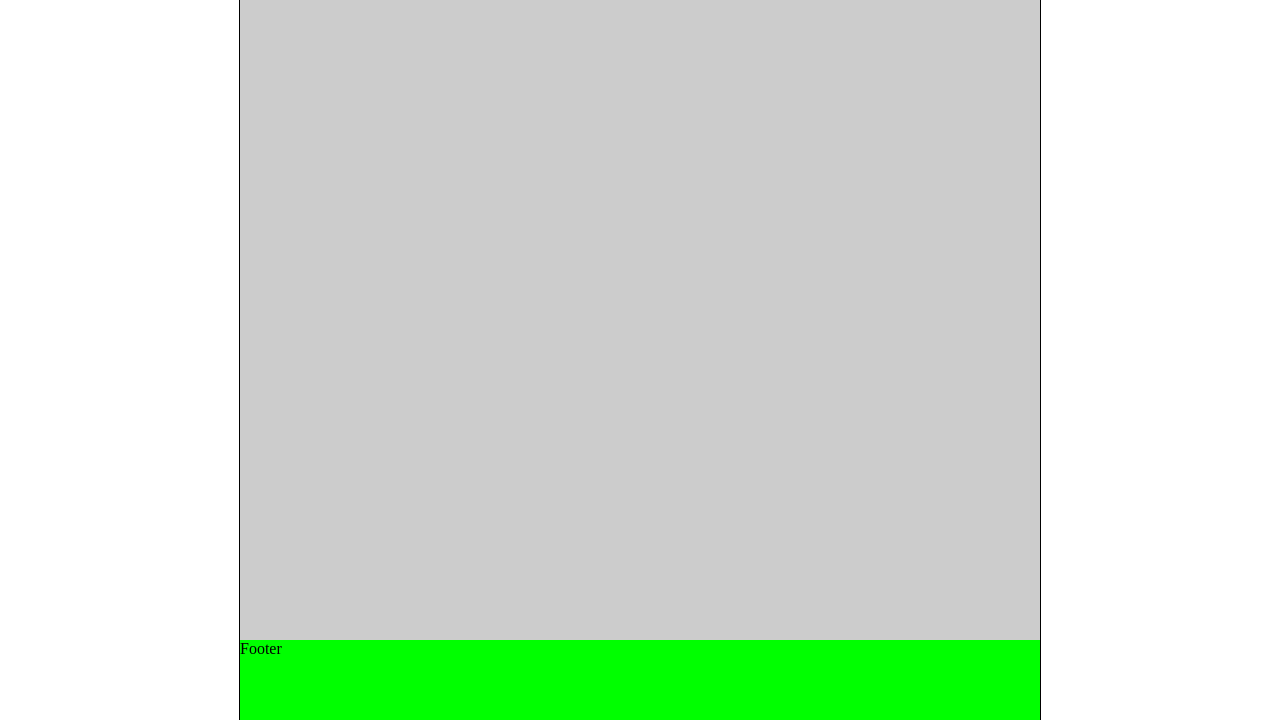
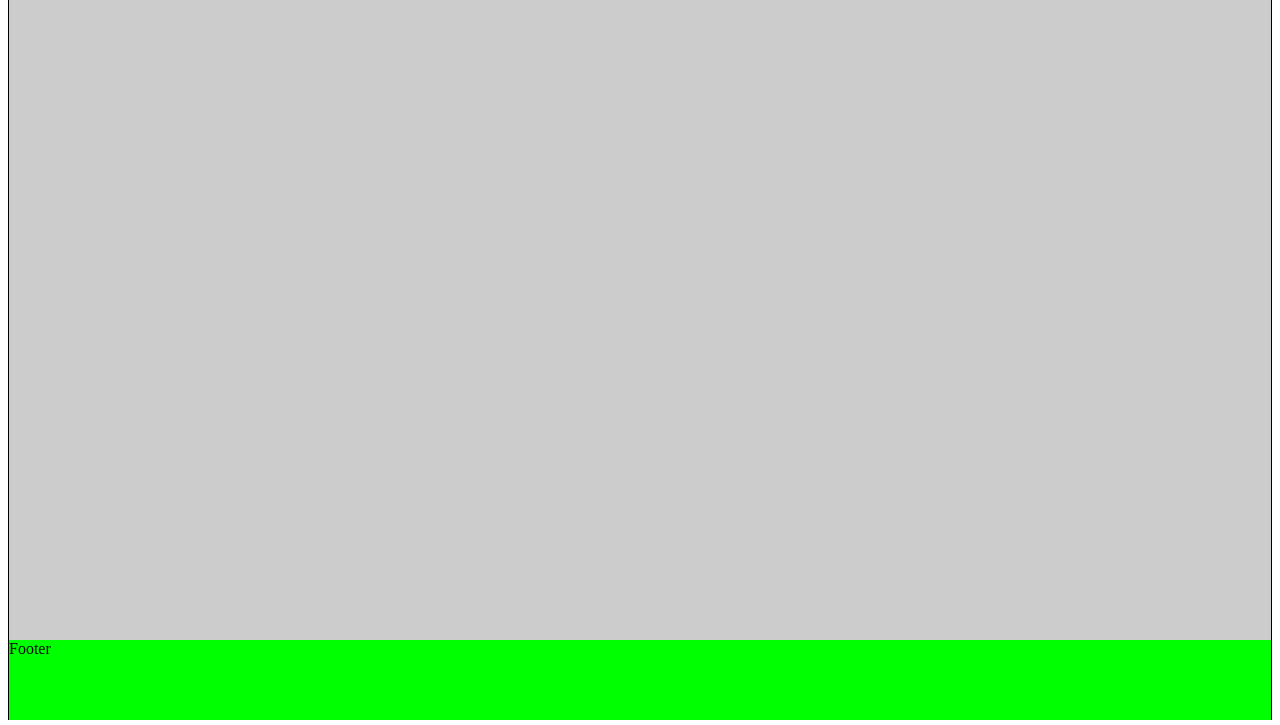
Before and after one commit to ketanzode50/Hospital_management_system, a website: page index.html in a window 1280 px wide. Shown: the part 290-1015 px from the top of the page. Drawn offline with Linux system fonts and the light colour scheme.

Commit message:
Update style.css

```diff
--- a/css/style.css
+++ b/css/style.css
@@ -1,5 +1,5 @@
 #wrapper {
-width:800px;
+width:0 auto;
 height: 1000px;
 margin:0 auto;
 border:1px solid #000000;
```
